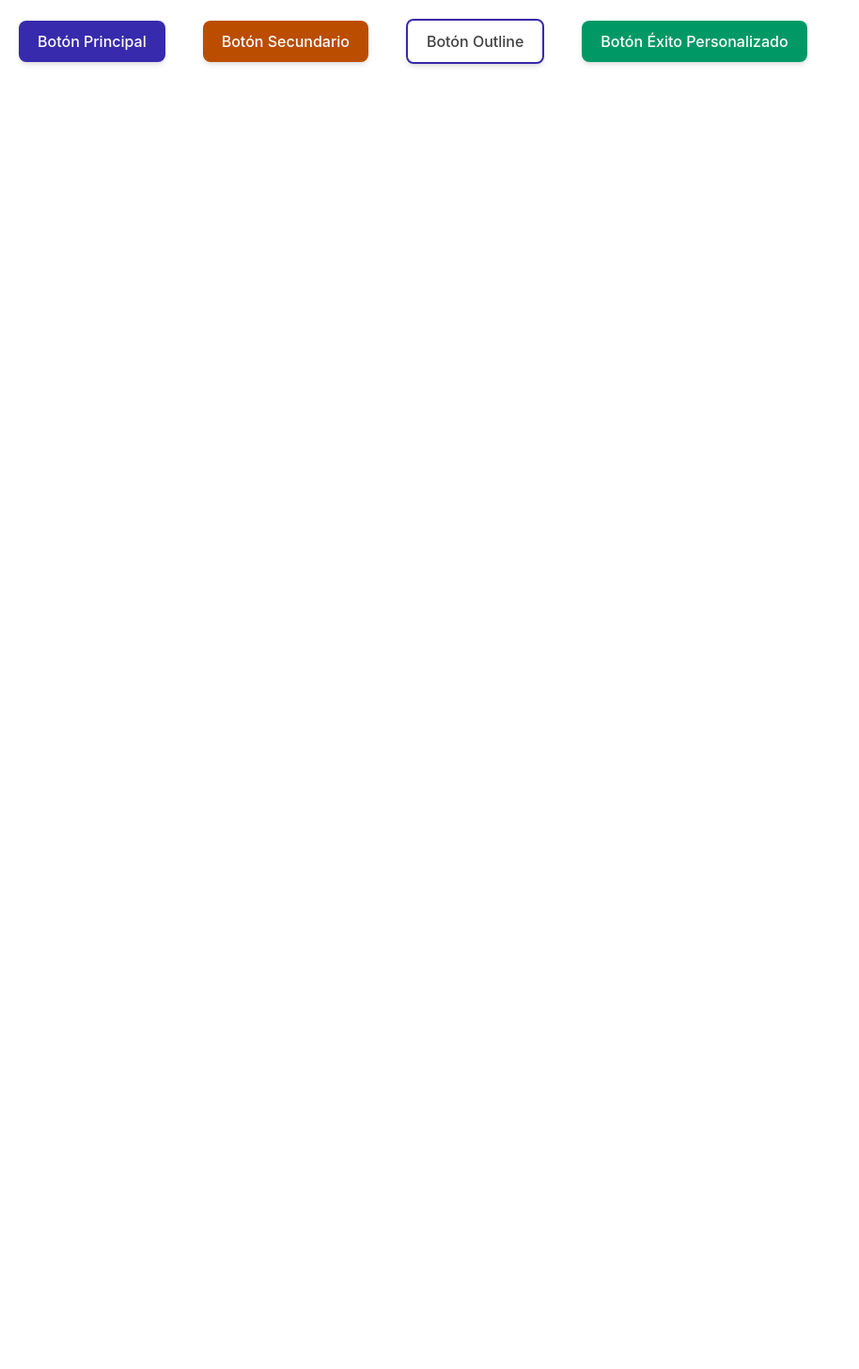
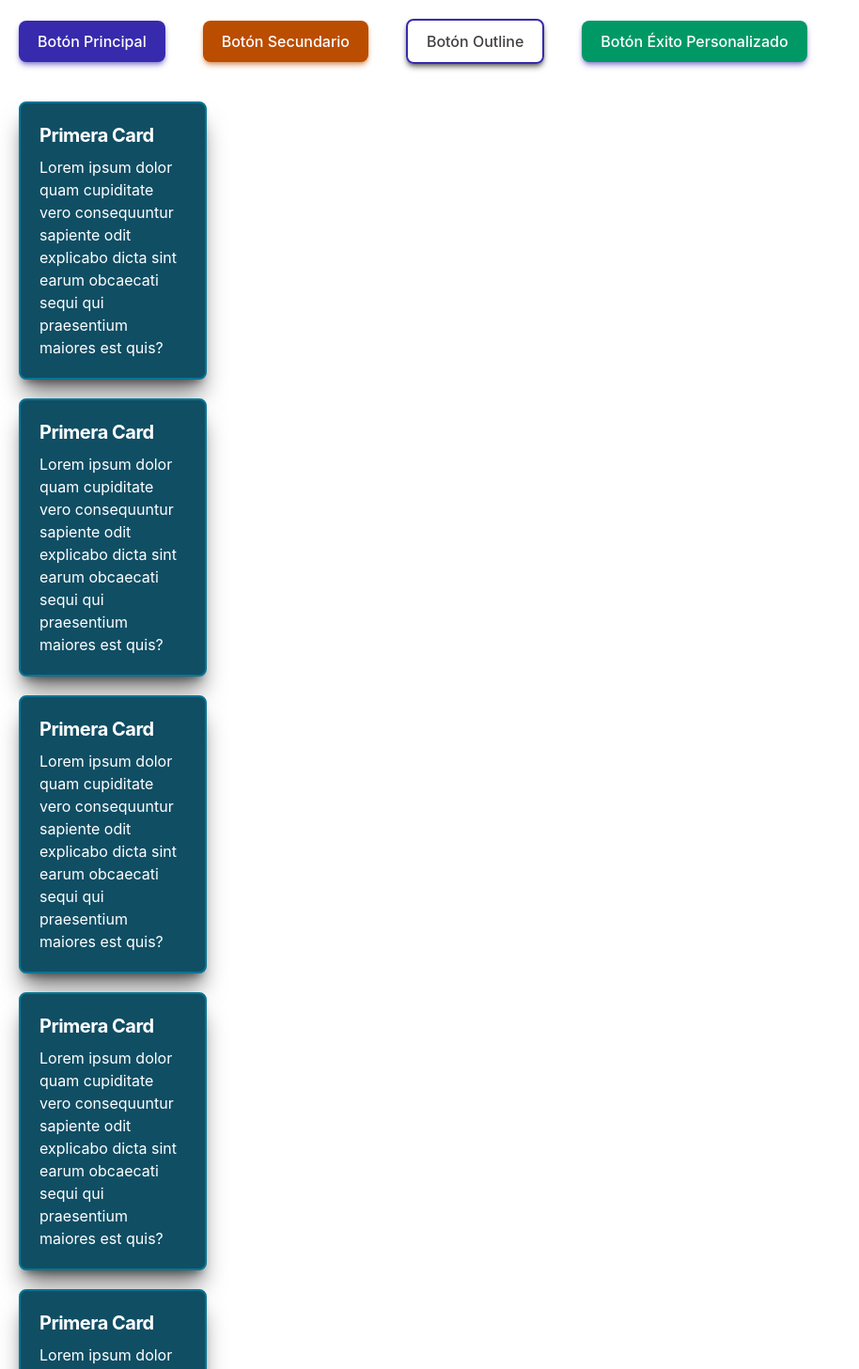
Before and after one commit to Alex7i7o/fireseed-ui, a React (Vite) app: page / in a window 1280 px wide. Shown: the top 1457 px of the page at 94% size, without its empty margins (0-914 px from the left). Before the commit the page ends 800 px from the top, so only its background shows below. Built offline with nearby package versions, Linux system fonts and the light colour scheme.

Commit message:
feat: segundo componente Card con animaciones de entrada y hover

```diff
--- a/src/App.tsx
+++ b/src/App.tsx
@@ -1,14 +1,50 @@
 import { Button } from './components';
+import {Card} from './components/Card/Card'
 function App() {
 
   return (
     <>
+
       <Button variant="primary">Botón Principal</Button>
       <Button variant="secondary">Botón Secundario</Button>
       <Button variant="outline">Botón Outline</Button>
       <Button variant="primary" className="bg-emerald-600 hover:bg-emerald-500 active:bg-emerald-700">
         Botón Éxito Personalizado
       </Button>
+
+      <Card variant='primary'>
+        <h1 className='font-bold text-xl mb-2 tracking-tight'> Primera Card </h1>
+        <p>
+          Lorem ipsum dolor quam cupiditate vero consequuntur sapiente odit explicabo dicta sint earum obcaecati sequi qui praesentium maiores est quis?
+        </p>
+      </Card>
+      <Card variant='primary'>
+        <h1 className='font-bold text-xl mb-2 tracking-tight'> Primera Card </h1>
+        <p>
+          Lorem ipsum dolor quam cupiditate vero consequuntur sapiente odit explicabo dicta sint earum obcaecati sequi qui praesentium maiores est quis?
+        </p>
+      </Card>
+      <Card variant='primary'>
+        <h1 className='font-bold text-xl mb-2 tracking-tight'> Primera Card </h1>
+        <p>
+          Lorem ipsum dolor quam cupiditate vero consequuntur sapiente odit explicabo dicta sint earum obcaecati sequi qui praesentium maiores est quis?
+        </p>
+      </Card>
+      <Card variant='primary'>
+        <h1 className='font-bold text-xl mb-2 tracking-tight'> Primera Card </h1>
+        <p>
+          Lorem ipsum dolor quam cupiditate vero consequuntur sapiente odit explicabo dicta sint earum obcaecati sequi qui praesentium maiores est quis?
+        </p>
+      </Card>
+      <Card variant='primary'>
+        <h1 className='font-bold text-xl mb-2 tracking-tight'> Primera Card </h1>
+        <p>
+          Lorem ipsum dolor quam cupiditate vero consequuntur sapiente odit explicabo dicta sint earum obcaecati sequi qui praesentium maiores est quis?
+        </p>
+      </Card>
+
+
+
     </>
   )
 }
--- a/src/components/Button/Button.tsx
+++ b/src/components/Button/Button.tsx
@@ -15,12 +15,12 @@ export function Button({
   ...props
 }: ButtonProps) {
 
-  const baseStyles = 'shadow-md m-5 inline-flex items-center justify-center font-medium rounded-lg transition-colors focus:outline-none cursor-pointer';
+  const baseStyles = 'shadow-md shadow-black/50 m-5 inline-flex items-center justify-center font-medium rounded-lg transition-colors focus:outline-none cursor-pointer';
 
   const variants = {
-    primary: 'bg-indigo-800 text-white hover:bg-indigo-600 active:bg-indigo-950',
-    secondary: 'bg-amber-700 text-white hover:bg-amber-500 active:bg-amber-600',
-    outline: 'border-2 border-indigo-800 text-neutral-700 hover:bg-neutral-50 active:bg-neutral-100'
+    primary: 'bg-indigo-800 text-white hover:bg-indigo-600 active:bg-indigo-950 shadow-indigo-800/50',
+    secondary: 'shadow-amber-700/50 bg-amber-700 text-white hover:bg-amber-500 active:bg-amber-600',
+    outline: 'shadow-black/50 border-2 border-indigo-800 text-neutral-700 hover:bg-neutral-50 active:bg-neutral-100'
   };
 
   const sizes = {
@@ -31,8 +31,8 @@ export function Button({
 
   return (
     <motion.button
-      initial={{ scale: 0 }}
-      animate={{ scale: 1 }}
+      initial={{  opacity: 0, scale: 0 }}
+      animate={{  opacity: 1, scale: 1 }}
       whileHover={{ scale: 1.02 }}
       whileTap={{ scale: 0.98 }}
       transition={{ type: 'spring', stiffness: 100, damping: 15 }}
--- /dev/null
+++ b/src/components/Card/Card.tsx
@@ -0,0 +1,50 @@
+import { motion } from 'framer-motion';
+import { cn } from '../../utils/cn';
+import { type HTMLMotionProps } from 'framer-motion';
+
+interface CardProps extends HTMLMotionProps<'div'> {
+  variant?: 'primary' | 'secondary' | 'outline';
+  size?: 'sm' | 'md' | 'lg';
+}
+
+export function Card({
+  children,
+  className,
+  variant = 'primary',
+  size = 'md',
+  ...props
+}: CardProps) {
+
+    const baseStyles = 'transition-colors m-5 p-5 shadow-xl rounded-lg items-center justify-center'
+
+
+    const variants = {
+        primary: 'shadow-black/50 bg-cyan-900 text-white border-2 border-cyan-700',
+        secondary: 'Estilos tailwind',
+        outline: 'Estilos tailwind'
+    };
+
+  const sizes = {
+    sm: 'w-20 h-auto',
+    md: 'w-50 h-auto',
+    lg: 'w-100 h-auto'
+  };
+
+  return (
+    <motion.div
+      initial={{ opacity: 0, scale: 0}}
+      whileInView={{ opacity: 1, scale: 1 }}
+      viewport={{ once: true, margin: "-50px" }}
+      whileHover={{ y: -4 }}
+      transition={{ duration: 1.5, type: 'spring' }}
+
+      // 4. Combinamos los estilos base, la variante, el tamaño y lo que venga de afuera
+      className={cn(baseStyles, variants[variant], sizes[size], className,)}
+      {...props}
+    >
+
+    {children}
+
+    </motion.div>
+  );
+}
```
